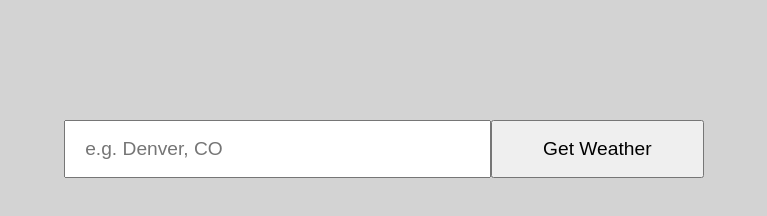
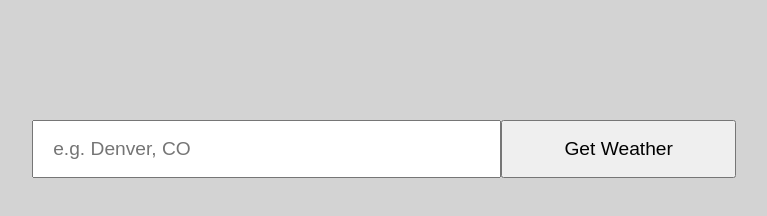
Before and after one commit to dharrison37-gitit/weather-app, a website built with webpack: page src/template.html in a window 1280 px wide. Shown: the whole page, without its empty margins (256-1023 px from the left). Built offline with nearby package versions, Linux system fonts and the light colour scheme; no server answers.

Commit message:
Update styles

```diff
--- a/src/styles.css
+++ b/src/styles.css
@@ -52,7 +52,7 @@ input[type="text"] {
 }
 
 .container {
-  width: 50vw;
+  width: 55vw;
   height: 100vh;
   padding: 50px 0;
   margin: 50px auto;
```
